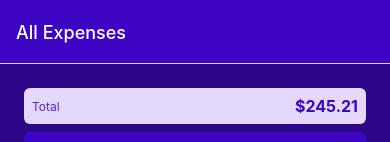
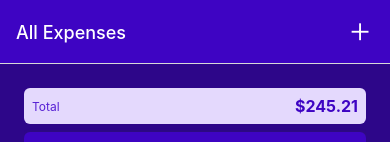
Before and after one commit to sukru-kolay/ExpenseTracker, a React Native app: screen /AllExpenses in a window 390 px wide. Shown: the top 142 px of the page. Built offline with nearby package versions, Linux system fonts and the light colour scheme.

Commit message:
button designed

```diff
--- a/App.js
+++ b/App.js
@@ -9,6 +9,7 @@
 import AllExpenses from './src/screens/AllExpenses';
 import {GlobalStyles} from './src/constants/styles';
 import Ionicons from 'react-native-vector-icons/Ionicons';
+import IconButton from './src/components/UI/IconButton';
 
 const Stack = createNativeStackNavigator();
 const BottomTabs = createBottomTabNavigator();
@@ -25,6 +26,14 @@
           backgroundColor: GlobalStyles.colors.primary500,
         },
         tabBarActiveTintColor: GlobalStyles.colors.accent500,
+        headerRight: ({tintColor}) => (
+          <IconButton
+            icon="add"
+            size={30}
+            color={tintColor}
+            onPress={() => console.log('Pressed')}
+          />
+        ),
       }}>
       <BottomTabs.Screen
         name="RecentExpenses"
--- a/src/components/ExpensesOutput/ExpenseItem.js
+++ b/src/components/ExpensesOutput/ExpenseItem.js
@@ -6,8 +6,12 @@
 const ExpenseItem = ({description, amount, date}) => {
   const options = {year: 'numeric', month: 'long', day: 'numeric'};
   const formattedDate = new Intl.DateTimeFormat('tr-TR', options).format(date);
+
+  const expensePressHandler = () => {};
   return (
-    <Pressable>
+    <Pressable
+      onPress={expensePressHandler}
+      style={({pressed}) => pressed && styles.pressed}>
       <View style={styles.expenseItem}>
         <View>
           <Text style={[styles.textBase, styles.description]}>
@@ -27,6 +31,9 @@
 export default ExpenseItem;
 
 const styles = StyleSheet.create({
+  pressed: {
+    opacity: 0.75,
+  },
   expenseItem: {
     padding: 12,
     marginVertical: 8,
--- a/src/components/ExpensesOutput/ExpensesList.js
+++ b/src/components/ExpensesOutput/ExpensesList.js
@@ -12,7 +12,6 @@
   );
 };
 const ExpensesList = ({expenses}) => {
-  console.log(expenses);
   return (
     <FlatList
       data={expenses}
--- /dev/null
+++ b/src/components/UI/IconButton.js
@@ -0,0 +1,27 @@
+import {Pressable, View, StyleSheet} from 'react-native';
+import Ionicons from 'react-native-vector-icons/Ionicons';
+const IconButton = ({icon, size, color, onPress}) => {
+  return (
+    <Pressable
+      onPress={onPress}
+      style={({pressed}) => pressed && styles.pressed}>
+      <View style={styles.buttonContainer}>
+        <Ionicons name={icon} size={size} color={color} />
+      </View>
+    </Pressable>
+  );
+};
+
+export default IconButton;
+
+const styles = StyleSheet.create({
+  buttonContainer: {
+    borderRadius: 24,
+    padding: 6,
+    marginHorizontal: 8,
+    marginVertical: 2,
+  },
+  pressed: {
+    opacity: 0.5,
+  },
+});
```
